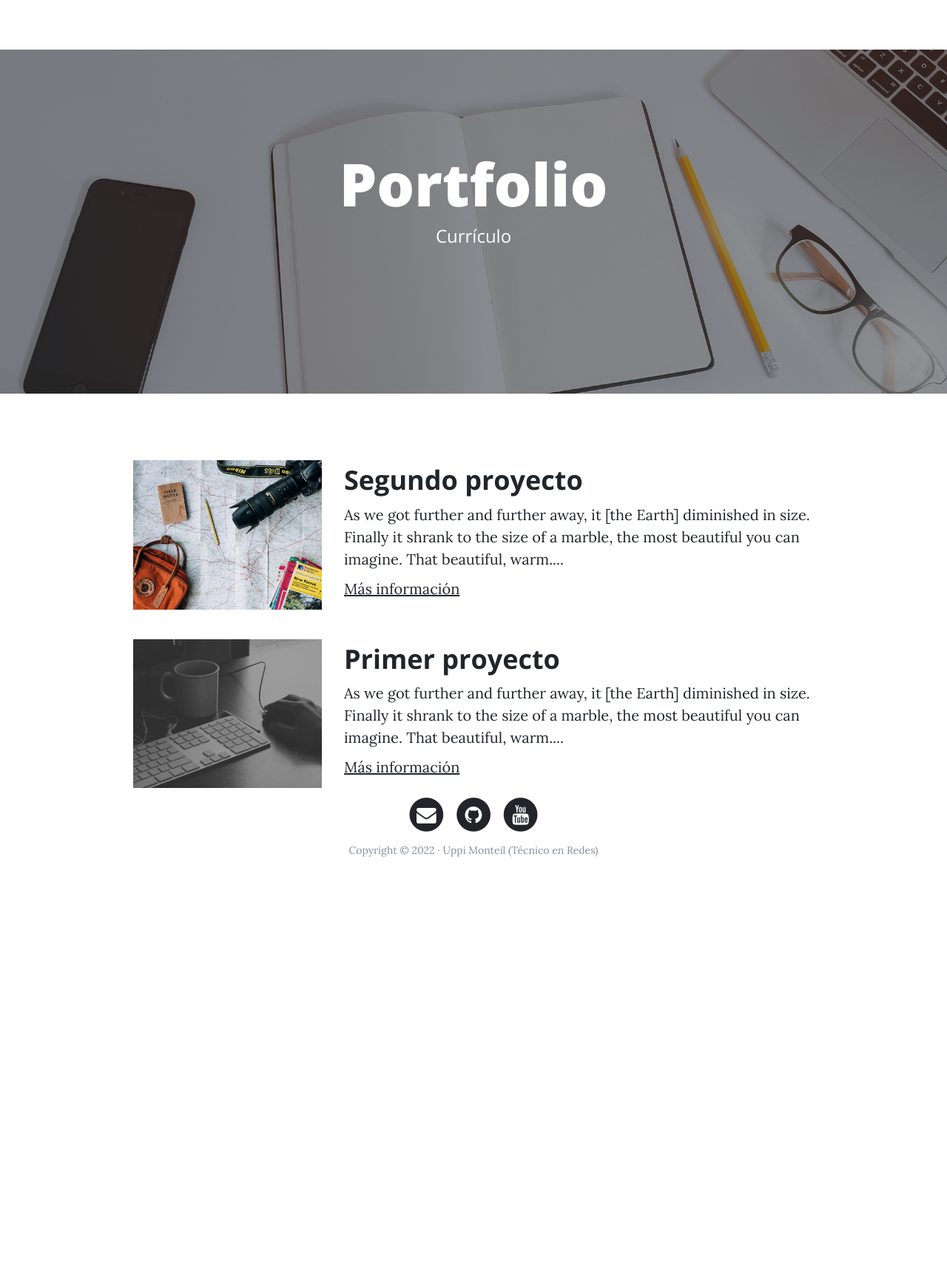
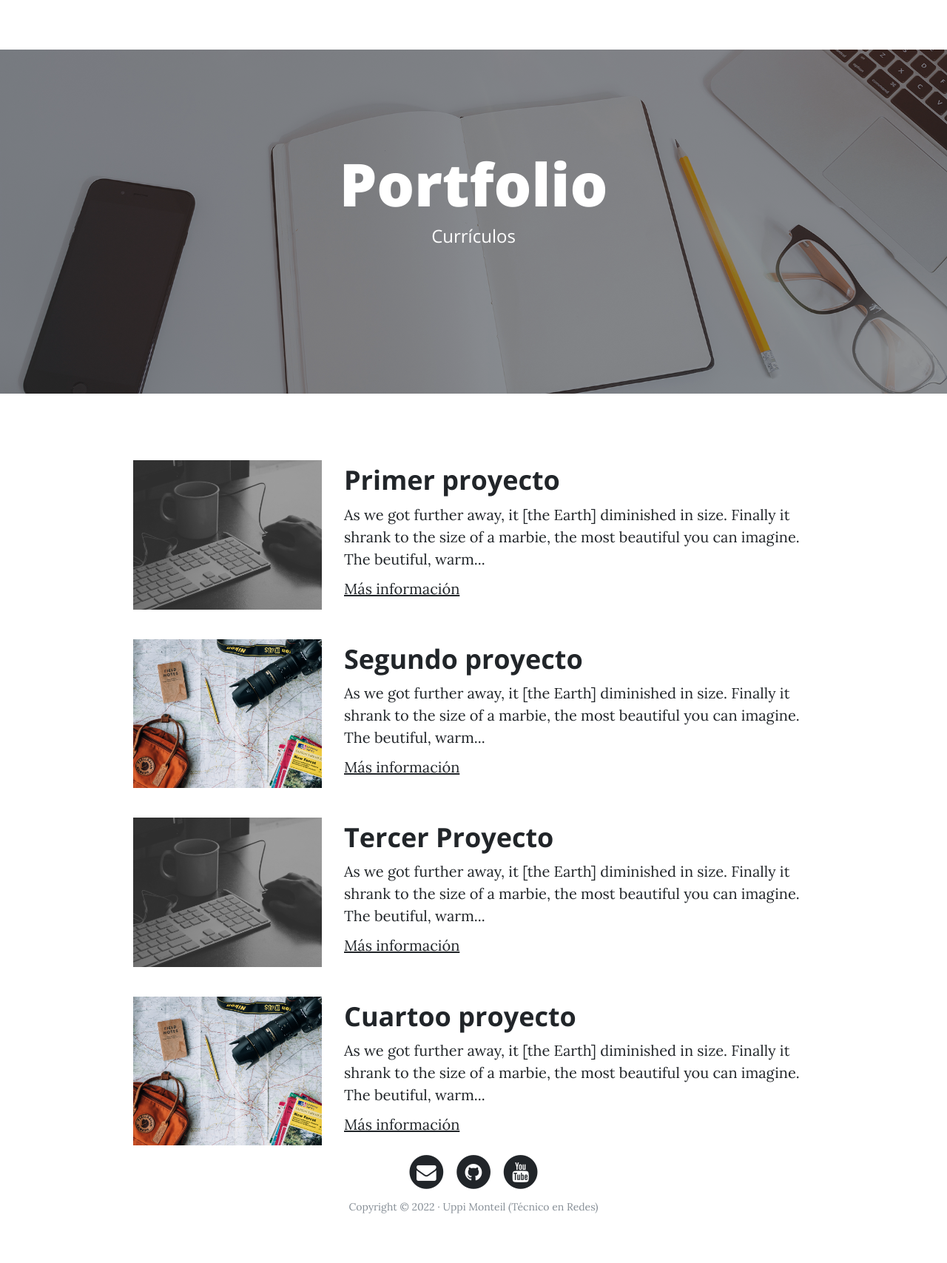
Before and after one commit to uppimon/WebPersonalFlask, a Flask app: page /portfolio in a window 1280 px wide. Shown: the whole page at 74% size. Before the commit the page ends 1225 px from the top, so only its background shows below. Run offline with Flask 2, Linux system fonts and the light colour scheme; some libraries are stand-ins or nearby versions.

Commit message:
Implementando for de projects

```diff
--- a/web_personal/app.py
+++ b/web_personal/app.py
@@ -17,7 +17,33 @@ def contact():
 
 @app.route('/portfolio')
 def portfolio():
-    return render_template('public/portfolio.html')
+    projects = [
+    {
+            'name':'Primer proyecto',
+            'description':'As we got further away, it [the Earth] diminished in size. Finally it shrank to the size of a marbie, the most beautiful you can imagine. The beutiful, warm...',
+            'image':'img/home-bg.jpg',
+            'url': 'https://www.google.com'
+        },
+        {
+            'name':'Segundo proyecto',
+            'description':'As we got further away, it [the Earth] diminished in size. Finally it shrank to the size of a marbie, the most beautiful you can imagine. The beutiful, warm...',
+            'image':'img/about-bg.jpg',
+            'url': 'https://www.xataka.com'
+        },
+        {
+            'name':'Tercer Proyecto',
+            'description':'As we got further away, it [the Earth] diminished in size. Finally it shrank to the size of a marbie, the most beautiful you can imagine. The beutiful, warm...',
+            'image':'img/home-bg.jpg',
+            'url': 'https://www.google.com'
+        },
+        {
+            'name':'Cuartoo proyecto',
+            'description':'As we got further away, it [the Earth] diminished in size. Finally it shrank to the size of a marbie, the most beautiful you can imagine. The beutiful, warm...',
+            'image':'img/about-bg.jpg',
+            'url': 'https://www.xataka.com'
+        },
+    ]
+    return render_template('public/portfolio.html', projects=projects)
 
 ####### Rutas #######
 
--- a/web_personal/templates/public/portfolio.html
+++ b/web_personal/templates/public/portfolio.html
@@ -2,35 +2,27 @@
 
 {% block title %}Portfolio{% endblock %}
 
-
 {% block header_img %}{{ url_for('static', filename='img/portfolio-bg.jpg') }}{% endblock %}
 {% block header_title %}Portfolio{% endblock %}
-{% block header_sub %}Currículo{% endblock %}
+{% block header_sub %}Currículos{% endblock %}
 
 {% block content %}
 	    <!-- Contenido Principal -->
 	    <div class="container">
 	      <!-- Proyecto -->
+		 {% for project in projects %}
 	      <div class="row project">
 	      	<div class="col-lg-3 col-md-4 offset-lg-1">
-			      <img class="img-fluid" src="{{ url_for('static', filename='img/about-bg.jpg') }}" alt="">
+			      <img class="img-fluid" src="{{ url_for('static', filename= project.image ) }}" alt="">
 	      	</div>
 	        <div class="col-lg-7 col-md-8">
-	      		<h2 class="section-heading title">Segundo proyecto</h2>
-	          <p>As we got further and further away, it [the Earth] diminished in size. Finally it shrank to the size of a marble, the most beautiful you can imagine. That beautiful, warm....</p>
-	          <p><a href="http://google.com">Más información</a></p>
+	      		<h2 class="section-heading title">{{ project.name }}</h2>
+	          <p>{{ project.description }}</p>
+	          <p><a href="{{ project.url }}">Más información</a></p>
 	      	</div>
 	      </div>
-	      <!-- Proyecto -->
-	      <div class="row project">
-	      	<div class="col-lg-3 col-md-4 offset-lg-1">
-			      <img class="img-fluid" src="{{ url_for('static', filename='img/home-bg.jpg') }}" alt="">
-	      	</div>
-	        <div class="col-lg-7 col-md-8">
-	      		<h2 class="section-heading title">Primer proyecto</h2>
-	          <p>As we got further and further away, it [the Earth] diminished in size. Finally it shrank to the size of a marble, the most beautiful you can imagine. That beautiful, warm....</p>
-	          <p><a href="http://google.com">Más información</a></p>
-	      	</div>
-	      </div>
-		  </div>
+		  {% endfor %}
+
+		</div>
+
 {% endblock %}
```
